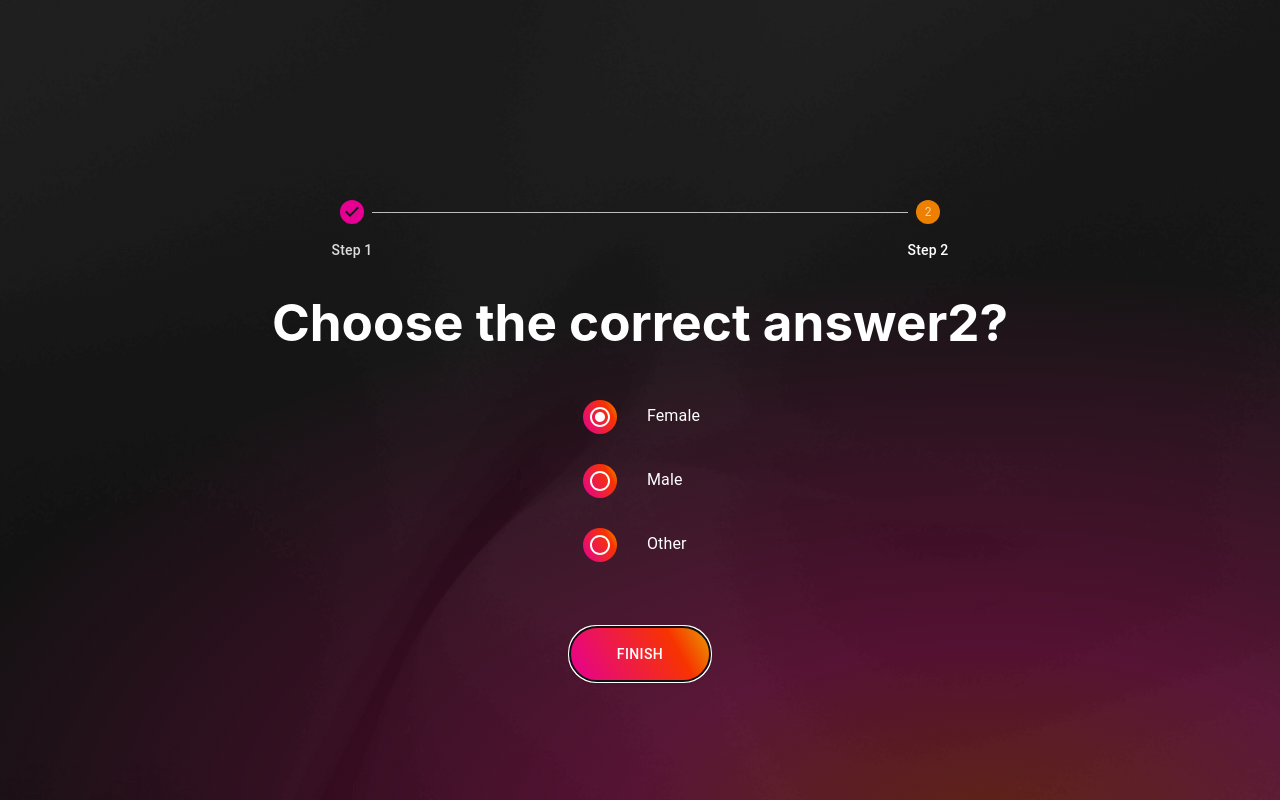
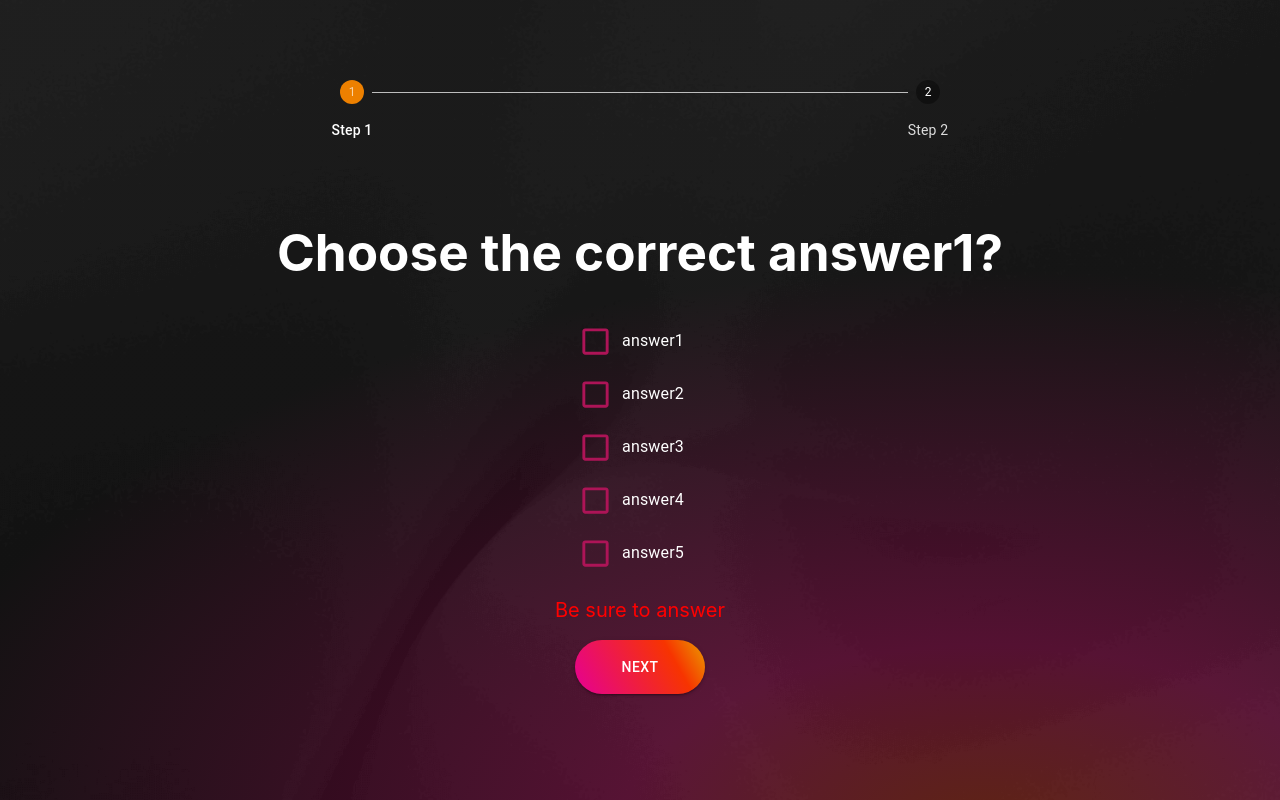
Before and after one commit to TatynaSilchenko/form-stepper, a React (Vite) app: page / in a window 1280 px wide. Both pictures are taken after a click on the button "NEXT". Built offline with nearby package versions, Linux system fonts and the light colour scheme.

Commit message:
add validation

```diff
--- a/package.json
+++ b/package.json
@@ -11,11 +11,14 @@
   "dependencies": {
     "@emotion/react": "^11.10.6",
     "@emotion/styled": "^11.10.6",
+    "@hookform/resolvers": "^3.0.1",
     "@mui/material": "^5.11.16",
+    "@types/yup": "^0.32.0",
     "material-ui": "^0.20.2",
     "react": "^18.2.0",
     "react-dom": "^18.2.0",
-    "react-hook-form": "^7.43.9"
+    "react-hook-form": "^7.43.9",
+    "yup": "^1.0.2"
   },
   "devDependencies": {
     "@types/react": "^18.0.28",
--- a/src/App.jsx
+++ b/src/App.jsx
@@ -1,9 +1,9 @@
 import React from 'react';
 import {useForm} from 'react-hook-form';
-import UserForm from "./components/UserForm";
 import Box from "@mui/material/Box";
 import Container from "@mui/material/Container";
 import styles from "./components/UserForm.module.css";
+import UserForm from "./components/UserForm";
 
 const App = () => {
     const {control, handleSubmit} = useForm();
--- a/src/components/Step.module.css
+++ b/src/components/Step.module.css
@@ -1,5 +1,4 @@
 .answersBlock {
-margin-bottom: 50px;
 }
 
 .answersBlock label {
@@ -16,3 +15,13 @@ display: block;
 
     outline: none;
 }
+
+ .errorBlock {
+     color: red;
+     font-size: 20px;
+     margin: 0;
+     height: 60px;
+
+     display: flex;
+     align-items: center;
+ }
--- a/src/components/Step1.jsx
+++ b/src/components/Step1.jsx
@@ -3,24 +3,30 @@ import {Controller, useFormContext} from "react-hook-form";
 import Checkbox from "@mui/material/Checkbox";
 import styles from './Step.module.css';
 import {FormControlLabel} from "@mui/material";
-import { pink, purple } from '@mui/material/colors';
+import {pink, purple} from '@mui/material/colors';
 
-const styleCheck = {  color: pink[800],
-    '& .MuiSvgIcon-root': { fontSize: 35 },
+const styleCheck = {
+    color: pink[800],
+    '& .MuiSvgIcon-root': {fontSize: 35},
     '&.Mui-checked': {
         color: '#bf1650',
     },
 }
 
-const Step1 = ({title}) => {
+const Step1 = ({title, register, error}) => {
+    console.log('test')
     const {control} = useFormContext();
+    const onChange = (event) => {
+        debugger
+        console.log('change', event.target.value);
+    };
     return <>
         <h1>{title}</h1>
         <div className={styles.answersBlock}>
 
             <Controller
                 control={control}
-            name="answer1"
+                name="step1"
                 render={({
                              field,
                              fieldState: {invalid, isTouched, isDirty, error},
@@ -30,7 +36,17 @@ const Step1 = ({title}) => {
                         label="answer1"
                         control={
                             <Checkbox  {...field}
+                                       control={control}
+                                       name={"step1"}
+                                       value="answer1"
+                                       onChange={onChange}
                                        sx={styleCheck}
+                                       {...register('step1', {
+                                           required: {
+                                               value: true,
+                                               message: 'Be sure to answer'
+                                           }
+                                       })}
                             />
                         }
                     />
@@ -38,7 +54,7 @@ const Step1 = ({title}) => {
             />
             <Controller
                 control={control}
-            name="answer2"
+                name="step1"
                 render={({
                              field,
                              fieldState: {invalid, isTouched, isDirty, error},
@@ -48,7 +64,16 @@ const Step1 = ({title}) => {
                         label="answer2"
                         control={
                             <Checkbox  {...field}
+                                       name={"step1"}
+                                       value="answer2"
+                                       onChange={onChange}
                                        sx={styleCheck}
+                                       {...register('step1', {
+                                           required: {
+                                               value: true,
+                                               message: 'Be sure to answer'
+                                           }
+                                       })}
                             />
                         }
                     />
@@ -56,7 +81,7 @@ const Step1 = ({title}) => {
             />
             <Controller
                 control={control}
-            name="answer3"
+                name="step1"
                 render={({
                              field,
                              fieldState: {invalid, isTouched, isDirty, error},
@@ -66,7 +91,16 @@ const Step1 = ({title}) => {
                         label="answer3"
                         control={
                             <Checkbox  {...field}
+                                       name={"step1"}
+                                       value="answer3"
+                                       onChange={field.onChange}
                                        sx={styleCheck}
+                                       {...register('step1', {
+                                           required: {
+                                               value: true,
+                                               message: 'Be sure to answer'
+                                           }
+                                       })}
                             />
                         }
                     />
@@ -74,7 +108,7 @@ const Step1 = ({title}) => {
             />
             <Controller
                 control={control}
-            name="answer4"
+                name="step1"
                 render={({
                              field,
                              fieldState: {invalid, isTouched, isDirty, error},
@@ -84,7 +118,16 @@ const Step1 = ({title}) => {
                         label="answer4"
                         control={
                             <Checkbox  {...field}
+                                       name={"step1"}
+                                       value="answer4"
+                                       onChange={onChange}
                                        sx={styleCheck}
+                                       {...register('step1', {
+                                           required: {
+                                               value: true,
+                                               message: 'Be sure to answer'
+                                           }
+                                       })}
                             />
                         }
                     />
@@ -92,7 +135,7 @@ const Step1 = ({title}) => {
             />
             <Controller
                 control={control}
-            name="answer5"
+                name="step1"
                 render={({
                              field,
                              fieldState: {invalid, isTouched, isDirty, error},
@@ -102,13 +145,25 @@ const Step1 = ({title}) => {
                         label="answer5"
                         control={
                             <Checkbox  {...field}
+                                       name={"step1"}
+                                       value="answer5"
+                                       onChange={onChange}
                                        sx={styleCheck}
+                                       {...register('step1', {
+                                           required: {
+                                               value: true,
+                                               message: 'Be sure to answer'
+                                           }
+                                       })}
                             />
                         }
                     />
                 )}
             />
         </div>
+        <div className={styles.errorBlock}>
+            {error?.step1?.message}
+        </div>
     </>
 };
 
--- a/src/components/Step2.jsx
+++ b/src/components/Step2.jsx
@@ -45,6 +45,8 @@ const Step2 = ({title}) => {
                 )}
             />
             </div>
+            <div className={styles.errorBlock}>
+            </div>
         </FormControl>
         </>
 };
--- a/src/components/UserForm.jsx
+++ b/src/components/UserForm.jsx
@@ -28,11 +28,7 @@ const UserForm = () => {
 
     const methods = useForm({
         defaultValues: {
-            answer1: false,
-            answer2: false,
-            answer3: false,
-            answer4: false,
-            answer5: false,
+            step1:[],
             radioButtonsGroup: "female",
         },
     });
@@ -50,7 +46,7 @@ const UserForm = () => {
     const getStepContent = (step) => {
         switch (step) {
             case 0 : {
-                return <Step1 title={questionArray[step]}/>
+                return <Step1  register={methods.register} error={methods.formState.errors} title={questionArray[step]}/>
             }
             case 1 : {
                 return <Step2 title={questionArray[step]}/>
@@ -87,7 +83,7 @@ const UserForm = () => {
                              color: '#ed8000', // circle color (ACTIVE)
                          },
                          '& .MuiStepLabel-root' : {
-                             color: 'rgba(255,255,255)', // circle color (COMPLETED)
+                             color: '#ed8000', // circle color (COMPLETED)
                          },
 
                          '& .MuiStepLabel-label.Mui-active.MuiStepLabel-alternativeLabel':
--- a/src/components/UserForm.module.css
+++ b/src/components/UserForm.module.css
@@ -1,9 +1,7 @@
-.stepperBox {
-    height: 50%;
-}
 
 .stepperWrapper {
     width: 100%;
+    margin-bottom: 50px;
 }
 
 .formWrapper {
@@ -12,3 +10,8 @@
     justify-content: center;
     align-items: center;
 }
+
+.stepperBox {
+    height: 100%;
+    padding-top: 10vh;
+}
--- a/src/index.css
+++ b/src/index.css
@@ -82,3 +82,15 @@ button:focus-visible {
   background: radial-gradient(143.29% 115.93% at 76.95% 103.63%,rgba(247,52,0,.3) 0%,rgba(233,10,119,.3) 19.79%,rgba(23,23,23,.3) 60.33%),url('./assets/img/bg.png') no-repeat center/cover;
   background-color: #171717;
 }
+
+
+.MuiContainer-root {
+  height: 100%;
+  padding-top: 10vh;
+}
+
+@media (max-width: 767px) {
+  h1 {
+    font-size: 24px;
+  }
+}
```
Also changed, not shown: src/components/NewForm.jsx (added, +46 -0 lines), 1 other file (tests, documents, lock files or other folders). Lines whose indentation alone changed are shown as unchanged.
